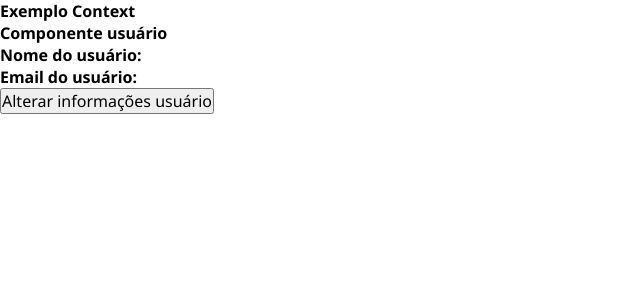
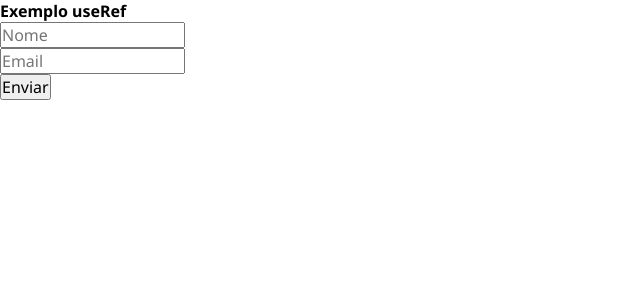
Before and after one commit to Mestres-da-Web/trilha-react, a React (Create React App) app: page /hooks in a window 1280 px wide. Shown: the top 300 px of the page, without its empty margins (0-640 px from the left). Built offline with nearby package versions, Linux system fonts and the light colour scheme.

Commit message:
6 - Aula 3

```diff
--- a/src/App.tsx
+++ b/src/App.tsx
@@ -7,21 +7,18 @@ import Home from "./pages/Home";
 import SignIn from "./pages/SignIn";
 import ForgotPassword from "./pages/ForgotPassword";
 import NotFound from "./pages/NotFound";
-
-import ContextExample, { ContextProvider } from "./pages/Examples/useContext";
+import UseRefExample from "./pages/Examples/useRef";
 
 function App() {
   return (
-    <ContextProvider>
     <Routes>
       <Route index element={<Home />} />
-        <Route path="hooks" element={<ContextExample />} />
+      <Route path="hooks" element={<UseRefExample />} />
       <Route path="signup" element={<SignUp />} />
       <Route path="signin" element={<SignIn />} />
       <Route path="forgot" element={<ForgotPassword />} />
       <Route path="*" element={<NotFound />} />
     </Routes>
-    </ContextProvider>
   );
 }
 
--- /dev/null
+++ b/src/pages/Examples/useRef/index.tsx
@@ -0,0 +1,34 @@
+import { FormEvent, useRef } from "react";
+
+function UseRefExample() {
+  const inputRef = useRef<HTMLInputElement>(null);
+
+  const handleSubmit = (e: FormEvent) => {
+    e.preventDefault();
+
+    const nameInput = inputRef.current;
+
+    if (nameInput) {
+      nameInput.value = "Jancer";
+      nameInput.className = "ref";
+    }
+  };
+
+  // {} === {} // false
+  // () => {} === () => {} // false
+
+  return (
+    <div>
+      <h1>Exemplo useRef</h1>
+      <form onSubmit={handleSubmit}>
+        <input type="text" placeholder="Nome" ref={inputRef} />
+        <br />
+        <input type="email" placeholder="Email" />
+        <br />
+        <button type="submit">Enviar</button>
+      </form>
+    </div>
+  );
+}
+
+export default UseRefExample;
```
Lines whose indentation alone changed are shown as unchanged.
